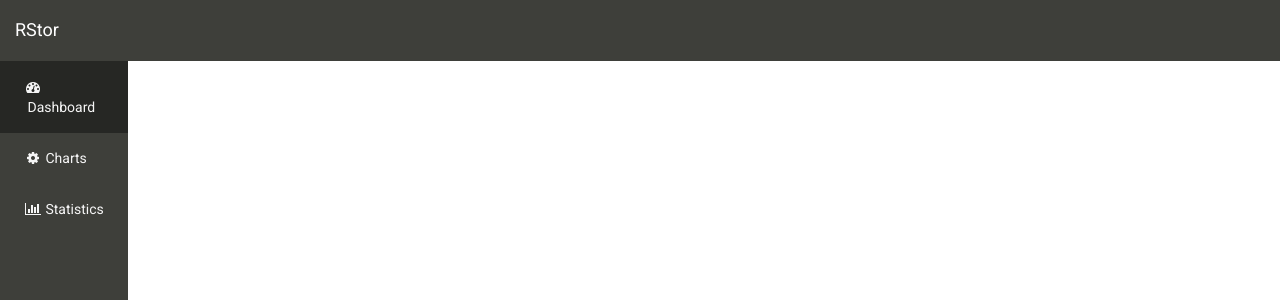
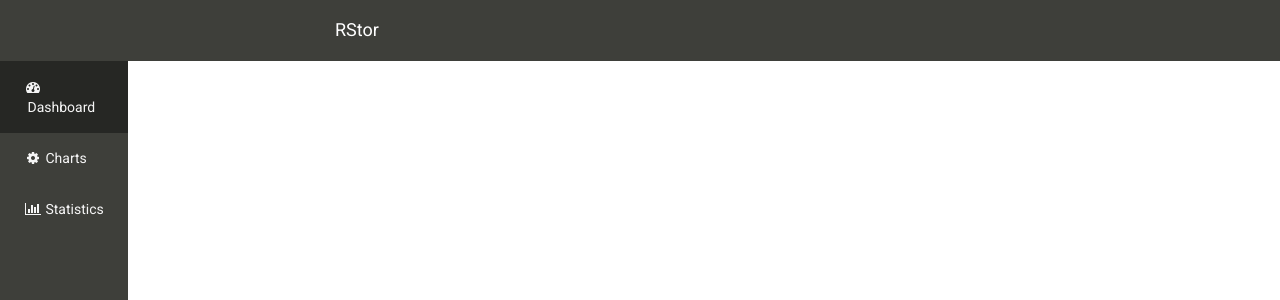
Before and after one commit to ariarezaei/rstor, a Django app: template monitor/templates/base.html in a window 1280 px wide. Shown: the top 300 px of the page. Run offline with Django 3.2, Linux system fonts and the light colour scheme; the template is opened without the code that fills it, so the values that code supplies are empty; parts of the project's set-up code (start-up, migrations or seed data) failed here and were passed over; some libraries are stand-ins or nearby versions.

Commit message:
Fuck mojtaba

```diff
--- a/monitor/templates/base.html
+++ b/monitor/templates/base.html
@@ -29,7 +29,7 @@
 </head>
 <body>
     <nav class="navbar navbar-default navbar-static-top top-navbar" role="navigation" style="margin-bottom: 0px;">
-        <div class="container-fluid">
+        <div class="container-fluid col-md-offset-3">
             <div class="navbar-header">
                 <a class="navbar-brand" href="">RStor</a>
             </div>
```
